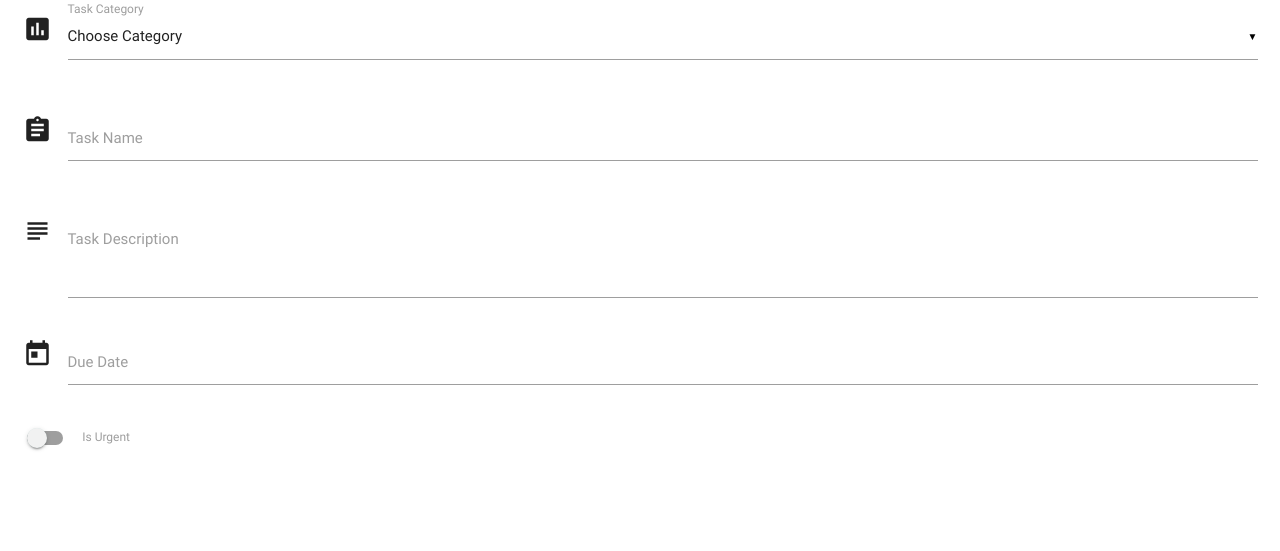
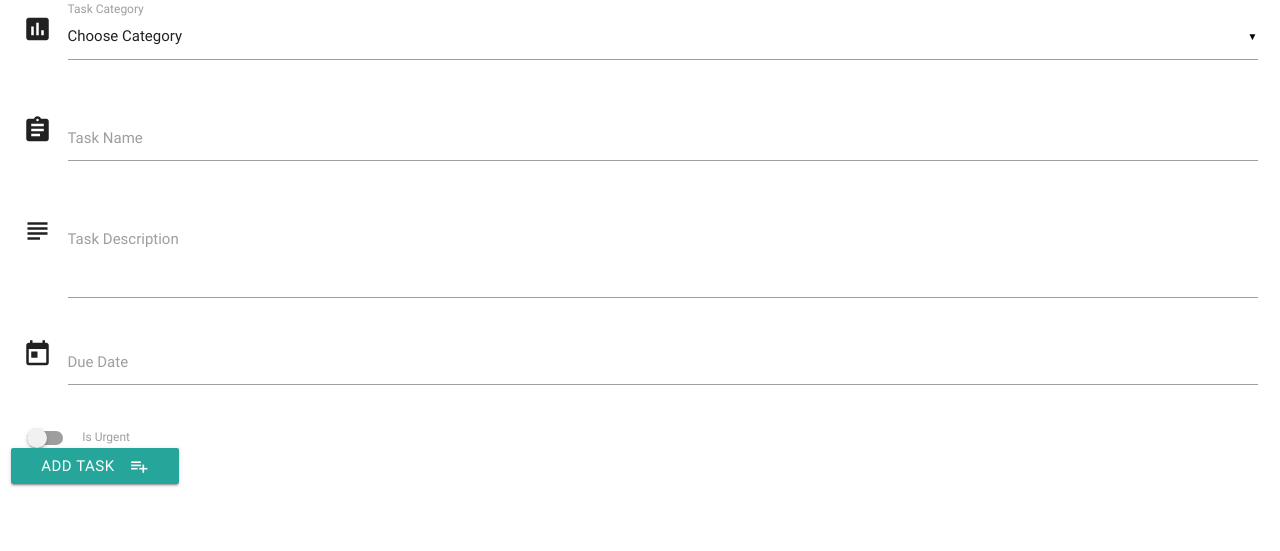
Before and after one commit to tenbonks/todo-manager, a Flask app: page /add_task in a window 1280 px wide. Shown: the part 89-640 px from the top of the page. Run offline with Flask 2, Linux system fonts and the light colour scheme; data that the repository does not hold is empty; some libraries are stand-ins or nearby versions.

Commit message:
Added submit button and url_for in action of form

```diff
--- a/templates/addtask.html
+++ b/templates/addtask.html
@@ -5,7 +5,7 @@
 <h3>Add Task</h3>
 
 <div class="row">
-    <form  action="" method="POST" class="col s12">
+    <form action="{{url_for('insert_task')}}" method="POST" class="col s12">
         <div class="row">
             <div class="input-field col s12">
                 <i class="material-icons prefix">poll</i>
@@ -53,6 +53,12 @@
                 Is Urgent
             </label>
         </div>
+
+        <div class="row">
+            <button class="btn waves-effect waves-light" type="submit" name="action">Add Task
+                <i class="material-icons right">playlist_add</i>
+            </button>
+        </div>
     </form>
 </div>
 
```
